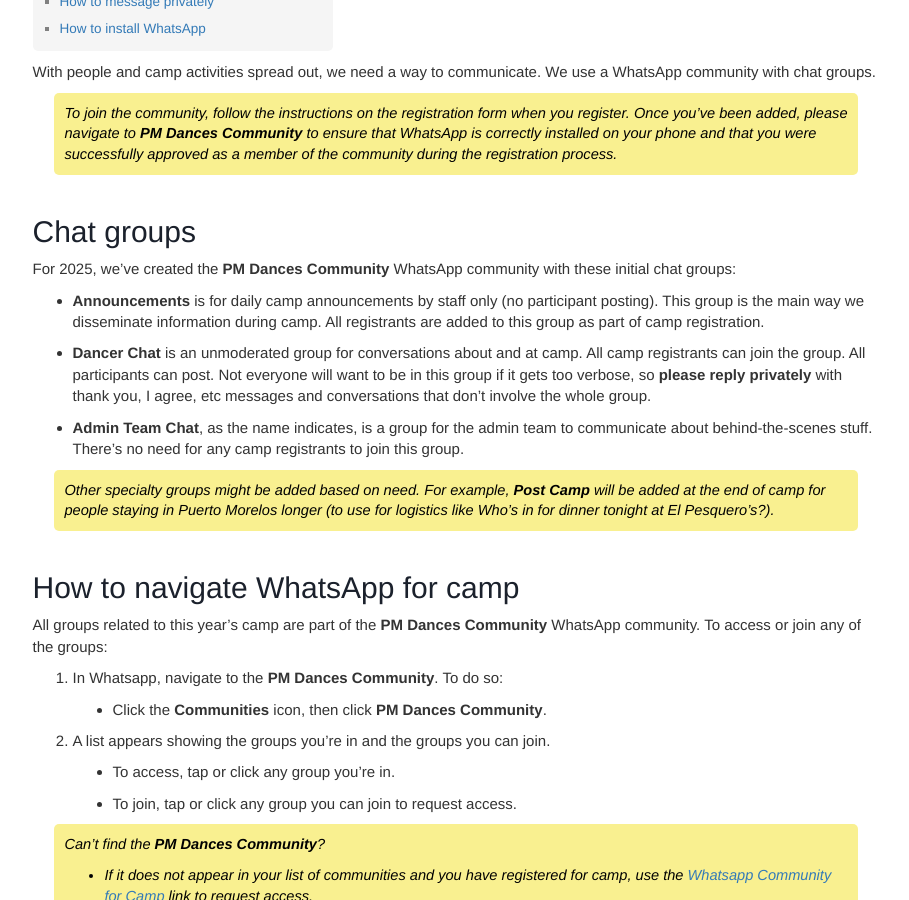
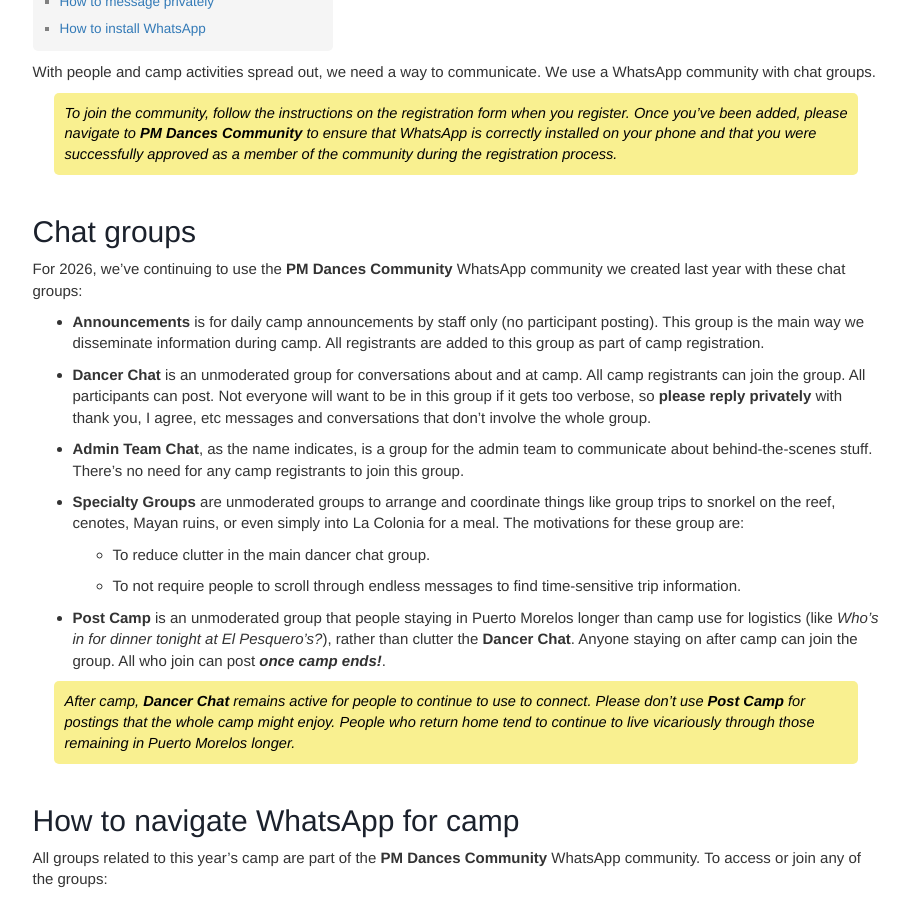
Before and after one commit to davewalker60/pmdup, a Jekyll site: the page built from pages/content/whatsapp-content.md, in a window 1280 px wide and 900 px high, scrolled down 238 px. Shown: the whole window, without its empty margins (330-1239 px from the left). Built offline with Jekyll 4.4.1, drawn with Linux system fonts in a browser that asks for light colours; our own code applies the rules of GitHub Pages for plain Markdown files; comment, search, counter and statistics services are not loaded.

Commit message:
updates to before leaving home

```diff
--- a/pages/content/whatsapp-content.md
+++ b/pages/content/whatsapp-content.md
@@ -4,7 +4,7 @@
 
 # Chat groups
 
-For 2025, we've created the **PM Dances Community** WhatsApp community with these initial chat groups:
+For 2026, we've continuing to use the **PM Dances Community** WhatsApp community we created last year with these chat groups:
 
 - **Announcements** is for daily camp announcements by staff only (no participant posting). This group is the main way we disseminate information during camp. All registrants are added to this group as part of camp registration.
 
@@ -12,17 +12,15 @@
 
 - **Admin Team Chat**, as the name indicates, is a group for the admin team to communicate about behind-the-scenes stuff. There's no need for any camp registrants to join this group.
 
-> Other specialty groups might be added based on need. For example, **Post Camp** will be added at the end of camp for people staying in Puerto Morelos longer (to use for logistics like _Who's in for dinner tonight at El Pesquero's?_).
+- **Specialty Groups** are unmoderated groups to arrange and coordinate things like group trips to snorkel on the reef, cenotes, Mayan ruins, or even simply into La Colonia for a meal. The motivations for these group are:
 
-<!--**PM ‘25 Group Outings** is an unmoderated group to arrange and coordinate group trips to snorkel on the reef, cenotes, Mayan ruins, or even simply into La Colonia for a meal. The motivations for this group are:-->
+   - To reduce clutter in the main dancer chat group.
 
-<!--To reduce clutter in the main dancer chat group.-->
+   - To not require people to scroll through endless messages to find time-sensitive trip information.
 
-<!--To not require people to scroll through endless messages to find time-sensitive trip information.-->
+- **Post Camp** is an unmoderated group that people staying in Puerto Morelos longer than camp use for logistics (like _Who's in for dinner tonight at El Pesquero's?_), rather than clutter the **Dancer Chat**. Anyone staying on after camp can join the group. All who join can post ***once camp ends!***.
 
-<!--**Post Camp** is an unmoderated group that people staying in Puerto Morelos longer than camp use for logistics (like _Who's in for dinner tonight at El Pesquero's?_).  Anyone staying on after camp can join the group. All who join can post ***once camp ends***.-->
-
-<!--After camp, **Dancer Chat** remains active for people to continue to use to connect. Please don't use **Post Camp** for postings that the whole camp might enjoy. People who return home tend to continue to live vicariously through those remaining in Puerto Morelos longer.-->
+> After camp, **Dancer Chat** remains active for people to continue to use to connect. Please don't use **Post Camp** for postings that the whole camp might enjoy. People who return home tend to continue to live vicariously through those remaining in Puerto Morelos longer.
 
 # How to navigate WhatsApp for camp
 
--- a/pages/from-cun-to-pm.md
+++ b/pages/from-cun-to-pm.md
@@ -8,6 +8,8 @@
 ---
 
 This page covers various ways to get from the CUN airport to the retreat. The most common (and highly-recommended) way is to rideshare with other dancers. Regardless of the way you choose, <span style="color: red">please complete the [travel form](https://docs.google.com/forms/d/e/1FAIpQLSex7cyDs_Xf33rAxqU2S749xG_MB4lMQk3fPvF_p0JkkoKyTg/viewform){:target="_blank"} once you’ve registered and have booked your travel to Mexico.</span> Thanks!
+
+> First and foremost, don't rely on the airport Wifi to connect with other dancers or your driver at the airport! If you have your phone in airplane mode but the airport WiFi isn't working for you, take your phone out of airplane mode. It'll cost you the daily fee from your carrier, but that's better than leaving drivers and fellow dancers in the dark. Thanks!
 
 <!--# Group rate rides
 
@@ -43,10 +45,10 @@
   - Reservation must be made a minimum of 24 hours before arrival/pick up time.
   - <span style="color: red">You ***must*** tell Raul you are with the dance group when you make your reservation to get the discount.</span>
 
-3. For dancers who know the Family & Friends non-commercial pickup routine, contact these drivers via WhatsApp. All are extremely reliable and charge just 600 pesos per ride.
-  - Geordie +52 1 998 195 6385 (up to 2 people and luggage)
-  - Darren  +52 1 998 474 1228 (up to 4 people and luggage)
-  - Howard  (arrives 2/12 - contact him via the WhatsApp community **Airport Rides** group) (up to 4 people and luggage)
+3. For dancers who know the Family & Friends non-commercial pickup routine, contact these drivers via WhatsApp. All are extremely reliable and charge less than the commercial rates.
+  - Geordie +52 1 998 195 6385 (up to 2 people and luggage for 600 pesos)
+  - Darren  +52 1 998 474 1228 (up to 3 people and luggage for 650 pesos)
+  - Howard  (arrives 2/12 - contact him via the WhatsApp community **Airport Rides** group) (up to 4 people and luggage for 600 pesos)
 
 > If you don't know the Family & Friends routine but want to learn it, please read [Navigating CUN](navigating-cun.md) and, if you are still interested, [request assistance here](https://docs.google.com/forms/d/e/1FAIpQLSeKsY-e9iy44578E1ijjs_g5Bwi1gZCuW439N1bOBlL76U5qg/viewform){:target="_blank"}.
 
```
Also changed, not shown: pages/content/acquiring-pesos-content.md (+3 -3 lines), pages/content/cell-phones-content.md (+3 -1 lines), pages/content/health-care-guidelines-content.md (+2 -2 lines), pages/news-and-updates.md (+1 -0 lines).
